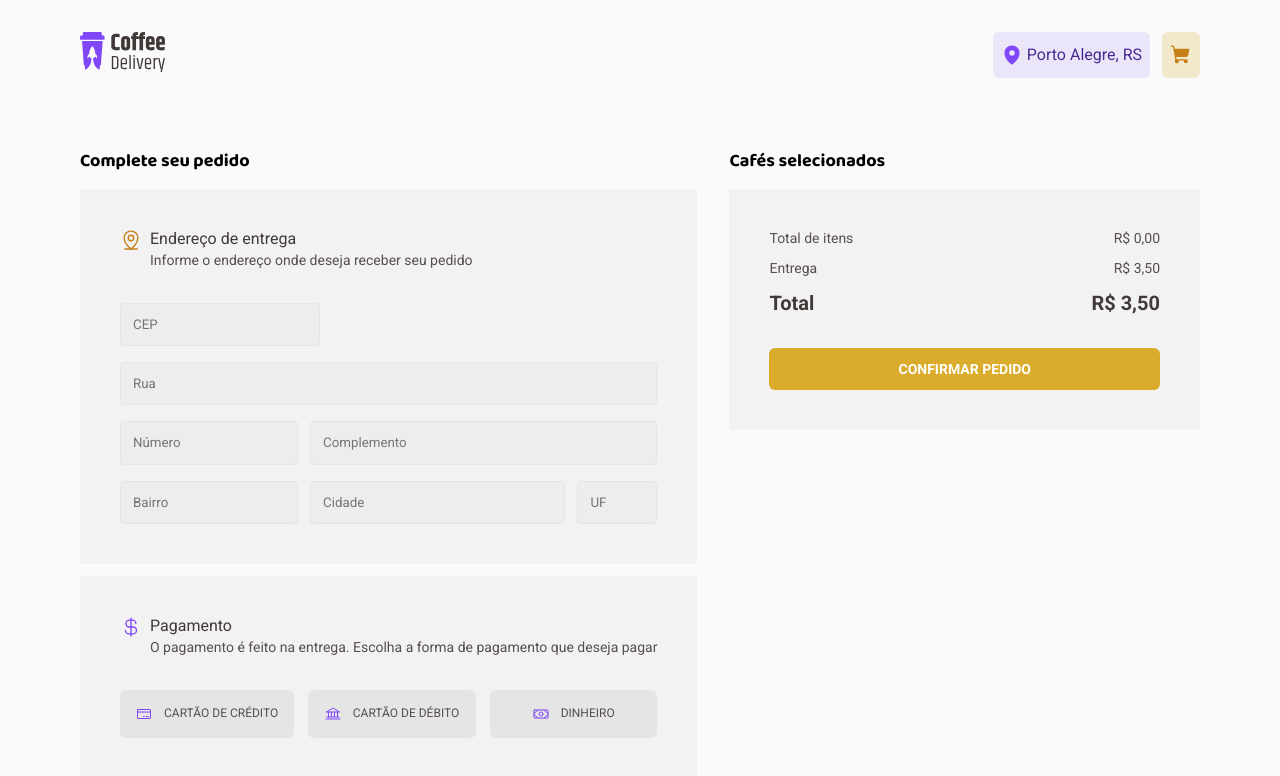
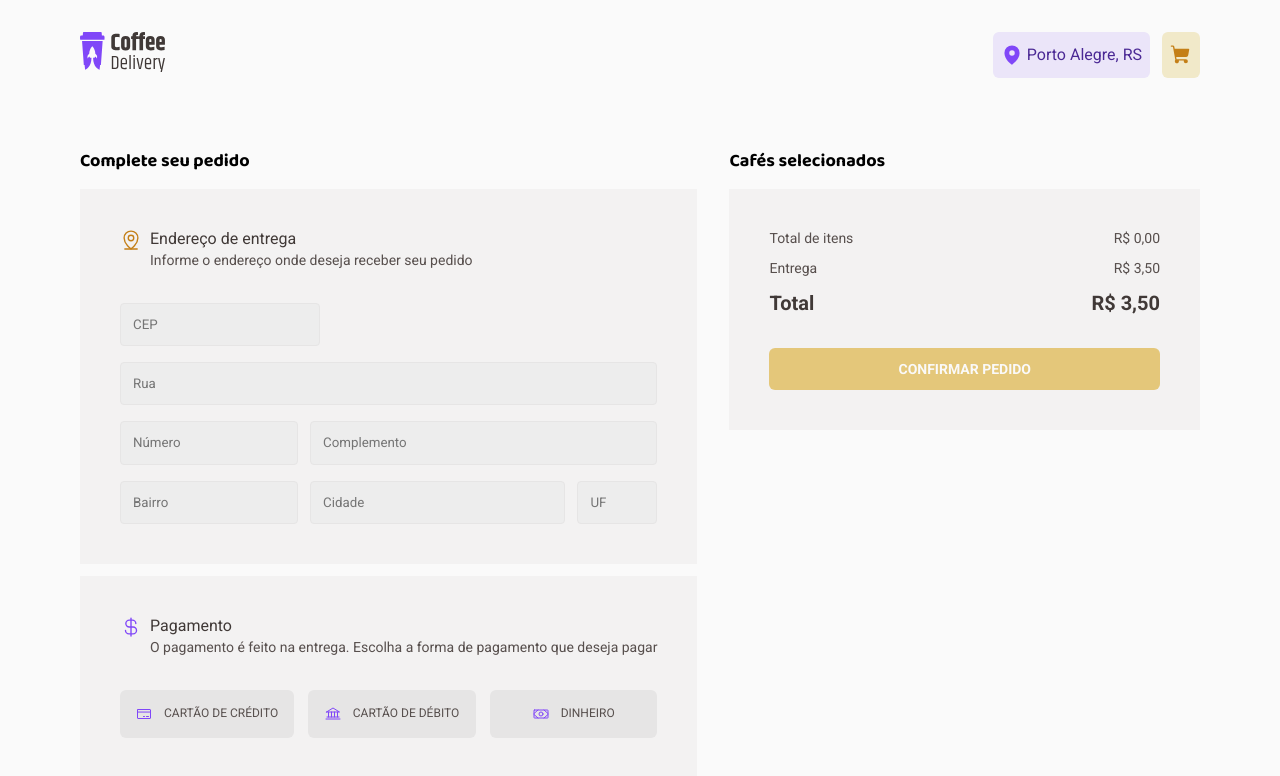
Before and after one commit to RodolfoBohn/ignite-react-desafio02, a React (Vite) app: page /shipping in a window 1280 px wide. Shown: the top 776 px of the page. Built offline with nearby package versions, Linux system fonts and the light colour scheme.

Commit message:
Ajustes interface de shipping e adicao funcao remover item do pedido

```diff
--- a/src/contexts/order-context.tsx
+++ b/src/contexts/order-context.tsx
@@ -32,6 +32,7 @@ interface OrderContextProps {
   totalValueFromOrderWithFreight: number
   addCoffeeToOrder: (coffee: CoffeeOrderProps) => void
   addShippingPaymentData: (addShippingPaymentData: ShippingPaymentProps) => void
+  removeCoffeeFromOrder: (coffeeName: string) => void
 }
 
 const OrderContext = createContext({} as OrderContextProps)
@@ -76,6 +77,14 @@ export const OrderContextProvider = ({
     setShippingPayment(shippingPaymentData)
   }
 
+  function removeCoffeeFromOrder(coffeeName: string) {
+    const filteredOrder = order.filter(
+      (orderItem) => orderItem.coffee.name !== coffeeName,
+    )
+
+    setOrder(filteredOrder)
+  }
+
   useEffect(() => {
     const totalValue = order.reduce((acc, orderItem) => {
       return (
@@ -96,6 +105,7 @@ export const OrderContextProvider = ({
         totalValueFromOrderWithFreight,
         addCoffeeToOrder,
         addShippingPaymentData,
+        removeCoffeeFromOrder,
       }}
     >
       {children}
--- a/src/pages/shipping/components/order-item/index.tsx
+++ b/src/pages/shipping/components/order-item/index.tsx
@@ -9,9 +9,9 @@ import { Quantity } from '../../../../components/quantity'
 import { formatterMoney } from '../../../../utils/formatter'
 
 export const OrderItem = (orderItem: CoffeeOrderProps) => {
-  const { addCoffeeToOrder } = useOrderContext()
+  const { addCoffeeToOrder, removeCoffeeFromOrder } = useOrderContext()
 
-  function handleAddCoffee() {
+  function handleAddCoffeeQuantity() {
     const newOrderItem: CoffeeOrderProps = {
       ...orderItem,
       quantity: orderItem.quantity + 1,
@@ -19,12 +19,16 @@ export const OrderItem = (orderItem: CoffeeOrderProps) => {
     addCoffeeToOrder(newOrderItem)
   }
 
-  function handleRemoveCoffee() {
+  function handleRemoveCoffeeQuantity() {
     const newOrderItem: CoffeeOrderProps = {
       ...orderItem,
       quantity: orderItem.quantity - 1,
     }
     addCoffeeToOrder(newOrderItem)
+  }
+
+  function handleRemoveCoffeeFromOrder() {
+    removeCoffeeFromOrder(orderItem.coffee.name)
   }
 
   return (
@@ -37,10 +41,10 @@ export const OrderItem = (orderItem: CoffeeOrderProps) => {
             <Quantity
               minimalValue={1}
               quantity={orderItem.quantity}
-              handleAddCoffee={handleAddCoffee}
-              handleRemoveCoffee={handleRemoveCoffee}
+              handleAddCoffee={handleAddCoffeeQuantity}
+              handleRemoveCoffee={handleRemoveCoffeeQuantity}
             />
-            <RemoveButton>
+            <RemoveButton onClick={handleRemoveCoffeeFromOrder}>
               <Trash size={16} />
               <span>REMOVER</span>
             </RemoveButton>
--- a/src/pages/shipping/components/order-item/styles.ts
+++ b/src/pages/shipping/components/order-item/styles.ts
@@ -41,6 +41,7 @@ export const RemoveButton = styled.button`
   align-items: center;
   justify-content: center;
   gap: ${(props) => props.theme.space[50]};
+  cursor: pointer;
 
   svg {
     color: ${(props) => props.theme.colors.purple.medium};
@@ -50,4 +51,15 @@ export const RemoveButton = styled.button`
     color: ${(props) => props.theme.colors.base.text};
     font-size: ${(props) => props.theme.fontSize[200]};
   }
+
+  &:hover {
+    transition: 0.4s;
+    background: ${(props) => props.theme.colors.base.hover};
+    span {
+      color: ${(props) => props.theme.colors.base.subtitle};
+    }
+    svg {
+      color: ${(props) => props.theme.colors.purple.dark};
+    }
+  }
 `
--- a/src/pages/shipping/index.tsx
+++ b/src/pages/shipping/index.tsx
@@ -74,7 +74,6 @@ const shippingPaymentValidationSchema = z.object({
 type ShippingPaymentFormType = z.infer<typeof shippingPaymentValidationSchema>
 
 export const Shipping = () => {
-  const DELIVERY_VALUE = 3.5
   const {
     order,
     freight,
@@ -252,7 +251,11 @@ export const Shipping = () => {
               <span>{formatterMoney(totalValueFromOrderWithFreight)}</span>
             </TotalContentWrapper>
           </TotalWrapper>
-          <ConfirmOrderButton type="submit" form="address-payment-form">
+          <ConfirmOrderButton
+            type="submit"
+            form="address-payment-form"
+            disabled={order.length <= 0}
+          >
             CONFIRMAR PEDIDO
           </ConfirmOrderButton>
         </ContentWrapper>
--- a/src/pages/shipping/styles.ts
+++ b/src/pages/shipping/styles.ts
@@ -205,4 +205,15 @@ export const ConfirmOrderButton = styled.button`
   font-weight: ${(props) => props.theme.fontWeight.bold};
   border: 0;
   border-radius: 6px;
+  cursor: pointer;
+
+  &:disabled {
+    opacity: 0.6;
+    cursor: not-allowed;
+  }
+
+  &:not(:disabled):hover {
+    transition: 0.4s;
+    background: ${(props) => props.theme.colors.yellow.dark};
+  }
 `
```
